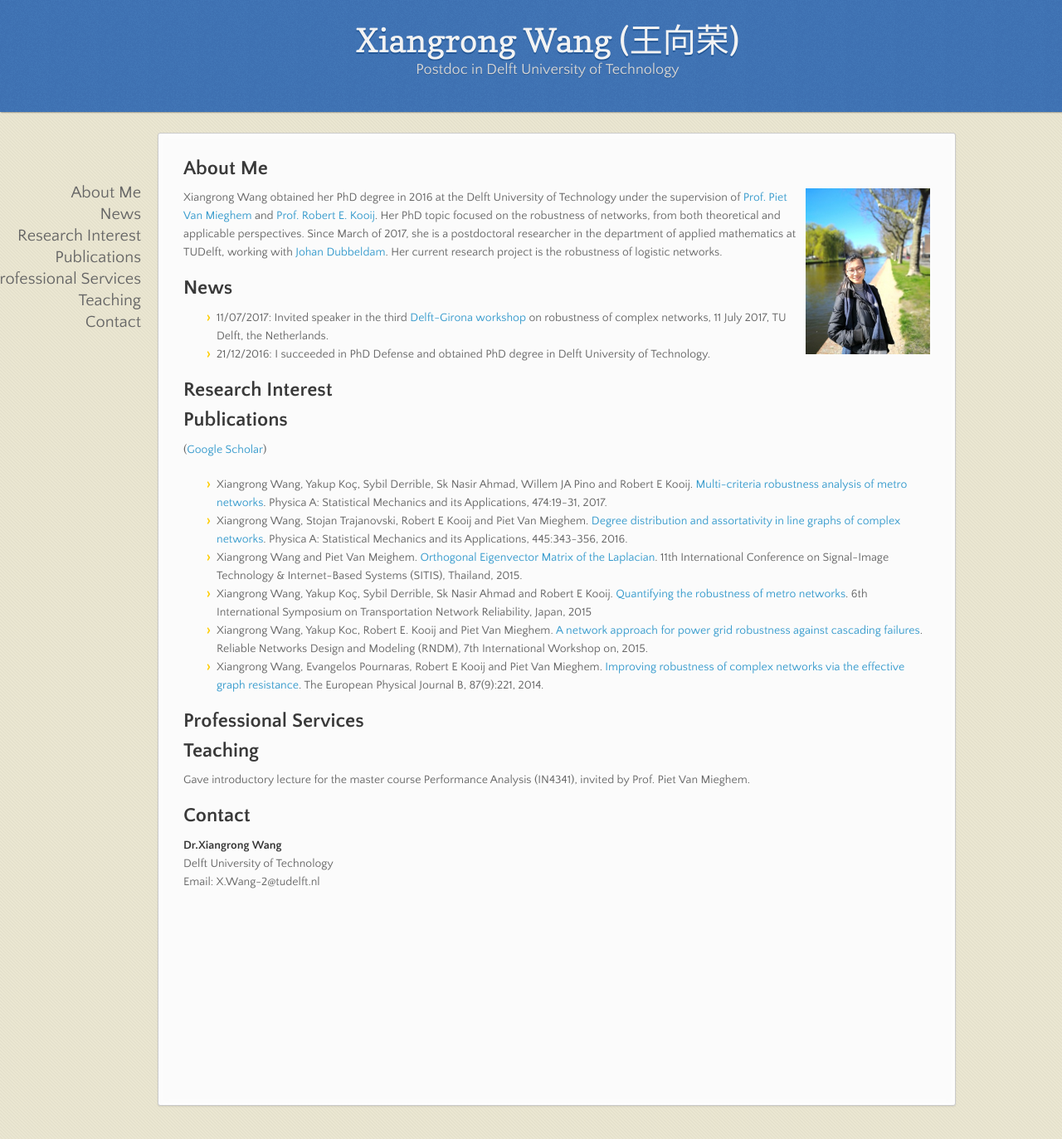
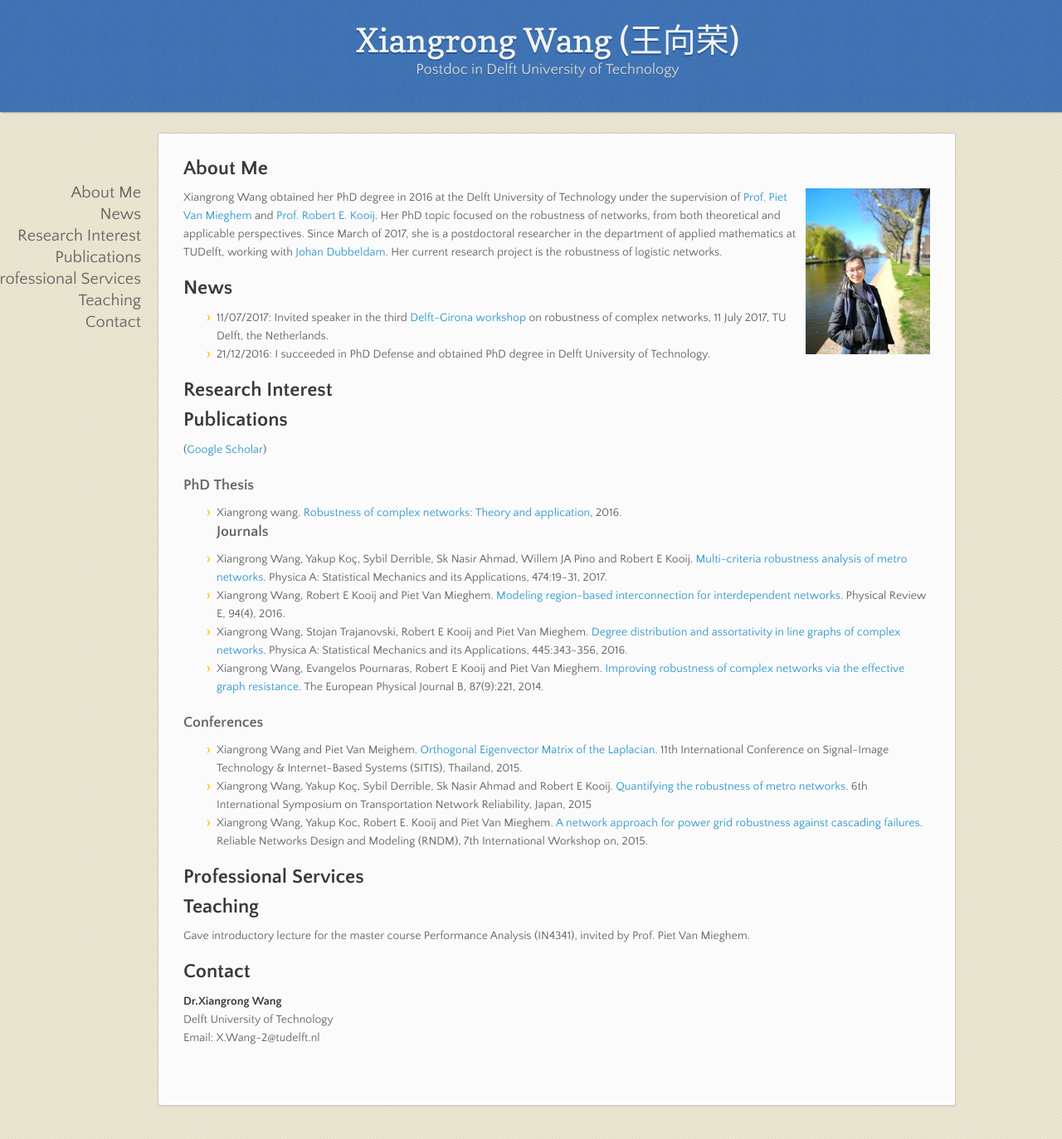
Before and after one commit to xiangrongwang/xiangrongwang.github.io, a Jekyll site: the page built from index.md, in a window 1280 px wide and 1373 px high. Shown: the whole window at 83% size. Built offline with Jekyll 4.4.1, drawn with Linux system fonts in a browser that asks for light colours; nearby versions of some CDN libraries; our own code applies the rules of GitHub Pages for plain Markdown files.

Commit message:
Create index.md

```diff
--- a/index.md
+++ b/index.md
@@ -12,12 +12,18 @@ Her PhD topic focused on the robustness of networks,  from both theoretical and
 
 ## Publications
 ([Google Scholar](https://scholar.google.com/citations?user=LJm0X3AAAAAJ&hl=en))
+### PhD Thesis
+- Xiangrong wang. [Robustness of complex networks: Theory and application](https://repository.tudelft.nl/islandora/object/uuid:c107cc92-d275-45df-ad56-b754e8ead98c/datastream/OBJ/view), 2016.
+### Journals
 - Xiangrong Wang, Yakup Koç, Sybil Derrible, Sk Nasir Ahmad, Willem JA Pino and Robert E Kooij. [Multi-criteria robustness analysis of metro networks](http://www.sciencedirect.com/science/article/pii/S0378437117300675). Physica A: Statistical Mechanics and its Applications, 474:19-31, 2017.
+- Xiangrong Wang, Robert E Kooij and Piet Van Mieghem. [Modeling region-based interconnection for interdependent networks](https://www.nas.ewi.tudelft.nl/people/Piet/papers/PhysRevE2016_Regionbased_Interdependency.pdf). Physical Review E, 94(4), 2016.
 - Xiangrong Wang, Stojan Trajanovski, Robert E Kooij and Piet Van Mieghem. [Degree distribution and assortativity in line graphs of complex networks](https://www.nas.ewi.tudelft.nl/people/Piet/papers/PhysicaA2015_line_graph_degree_assortativity.pdf). Physica A: Statistical Mechanics and its Applications, 445:343-356, 2016.
+- Xiangrong Wang, Evangelos Pournaras, Robert E Kooij and Piet Van Mieghem. [Improving robustness of complex networks via the effective graph resistance](https://link.springer.com/article/10.1140/epjb/e2014-50276-0). The European Physical Journal B, 87(9):221, 2014.
+
+### Conferences
 - Xiangrong Wang and Piet Van Meighem. [Orthogonal Eigenvector Matrix of the Laplacian](https://www.researchgate.net/profile/Xiangrong_Wang2/publication/287201773_Orthogonal_Eigenvector_Matrix_of_the_Laplacian/links/5672d5d708aedbbb3f9f6dc5.pdf). 11th International Conference on Signal-Image Technology & Internet-Based Systems (SITIS), Thailand, 2015.
 - Xiangrong Wang, Yakup Koç, Sybil Derrible, Sk Nasir Ahmad and Robert E Kooij. [Quantifying the robustness of metro networks](https://arxiv.org/pdf/1505.06664.pdf). 6th International Symposium on Transportation Network Reliability, Japan, 2015
 - Xiangrong Wang, Yakup Koc, Robert E. Kooij and Piet Van Mieghem. [A network approach for power grid robustness against cascading failures](http://ieeexplore.ieee.org/abstract/document/7325231/). Reliable Networks Design and Modeling (RNDM), 7th International Workshop on, 2015.
-- Xiangrong Wang, Evangelos Pournaras, Robert E Kooij and Piet Van Mieghem. [Improving robustness of complex networks via the effective graph resistance](https://link.springer.com/article/10.1140/epjb/e2014-50276-0). The European Physical Journal B, 87(9):221, 2014.
 
 ## Professional Services
 
```
